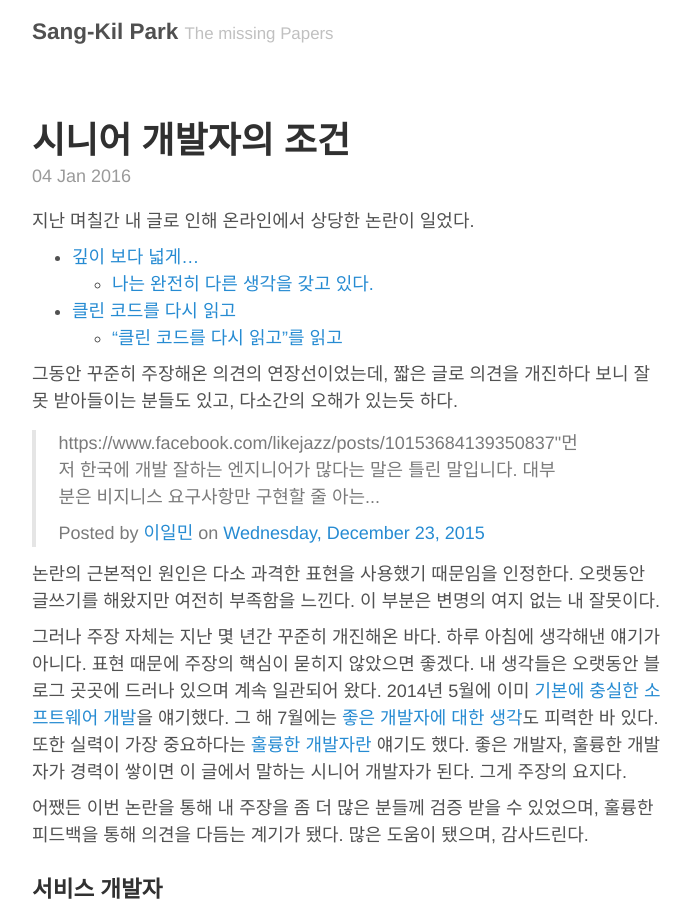
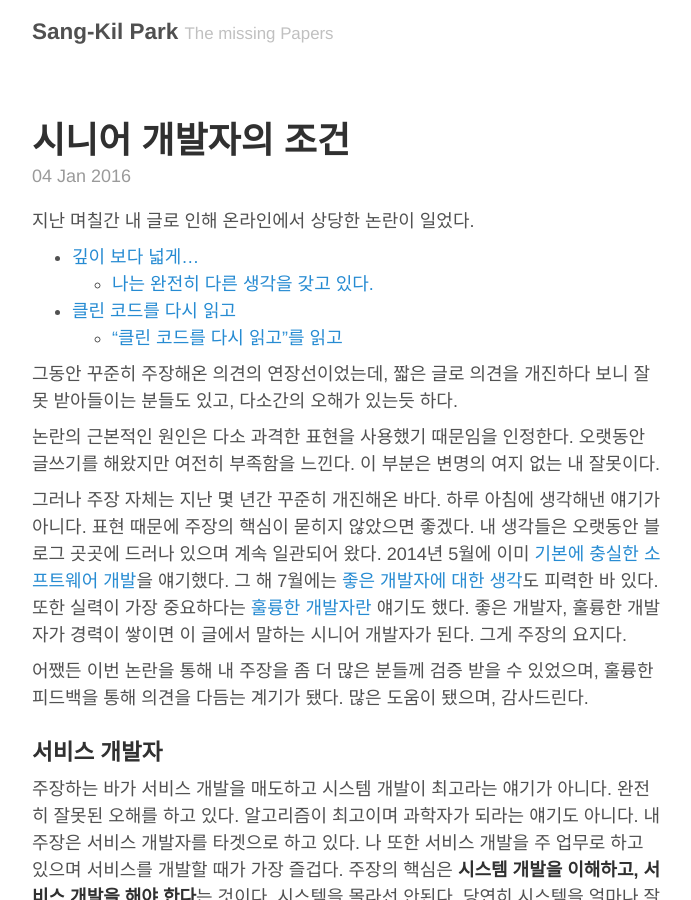
Before and after one commit to Umaigenomu/likejazz.github.io, a Jekyll site: the page built from _posts/2016-01-04-senior-developers.md, in a window 1280 px wide and 900 px high. Shown: the whole window, without its empty margins (293-984 px from the left). Built offline with Jekyll 4.4.1, drawn with Linux system fonts in a browser that asks for light colours; some of the changed lines change nothing that is shown.

Commit message:
Publishing

```diff
--- a/_posts/2016-01-04-senior-developers.md
+++ b/_posts/2016-01-04-senior-developers.md
@@ -11,8 +11,6 @@ title: 시니어 개발자의 조건
   - ["클린 코드를 다시 읽고"를 읽고](https://brunch.co.kr/@cleancode/19)
 
 그동안 꾸준히 주장해온 의견의 연장선이었는데, 짧은 글로 의견을 개진하다 보니 잘못 받아들이는 분들도 있고, 다소간의 오해가 있는듯 하다.
-
-<div id="fb-root"></div><script>(function(d, s, id) {  var js, fjs = d.getElementsByTagName(s)[0];  if (d.getElementById(id)) return;  js = d.createElement(s); js.id = id;  js.src = "//connect.facebook.net/en_US/sdk.js#xfbml=1&version=v2.3";  fjs.parentNode.insertBefore(js, fjs);}(document, 'script', 'facebook-jssdk'));</script><div class="fb-post" data-href="https://www.facebook.com/tobyilee/posts/10206301557872407" data-width="500"><div class="fb-xfbml-parse-ignore"><blockquote cite="https://www.facebook.com/tobyilee/posts/10206301557872407"><p>https://www.facebook.com/likejazz/posts/10153684139350837&quot;&#xba3c;&#xc800; &#xd55c;&#xad6d;&#xc5d0; &#xac1c;&#xbc1c; &#xc798;&#xd558;&#xb294; &#xc5d4;&#xc9c0;&#xb2c8;&#xc5b4;&#xac00; &#xb9ce;&#xb2e4;&#xb294; &#xb9d0;&#xc740; &#xd2c0;&#xb9b0; &#xb9d0;&#xc785;&#xb2c8;&#xb2e4;. &#xb300;&#xbd80;&#xbd84;&#xc740; &#xbe44;&#xc9c0;&#xb2c8;&#xc2a4; &#xc694;&#xad6c;&#xc0ac;&#xd56d;&#xb9cc; &#xad6c;&#xd604;&#xd560; &#xc904; &#xc544;&#xb294;...</p>Posted by <a href="https://www.facebook.com/tobyilee">이일민</a> on&nbsp;<a href="https://www.facebook.com/tobyilee/posts/10206301557872407">Wednesday, December 23, 2015</a></blockquote></div></div>
 
 논란의 근본적인 원인은 다소 과격한 표현을 사용했기 때문임을 인정한다. 오랫동안 글쓰기를 해왔지만 여전히 부족함을 느낀다. 이 부분은 변명의 여지 없는 내 잘못이다.
 
```
